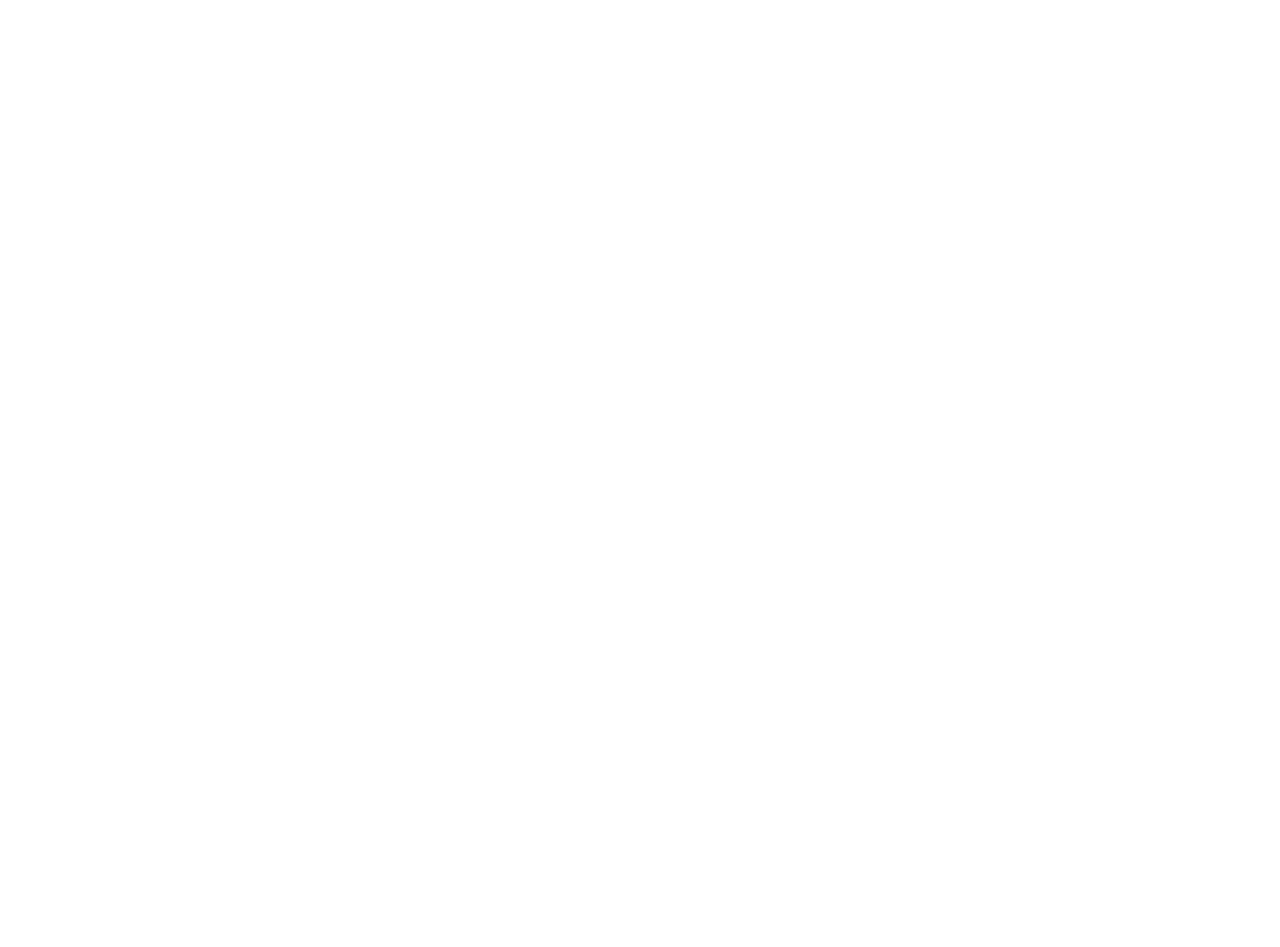
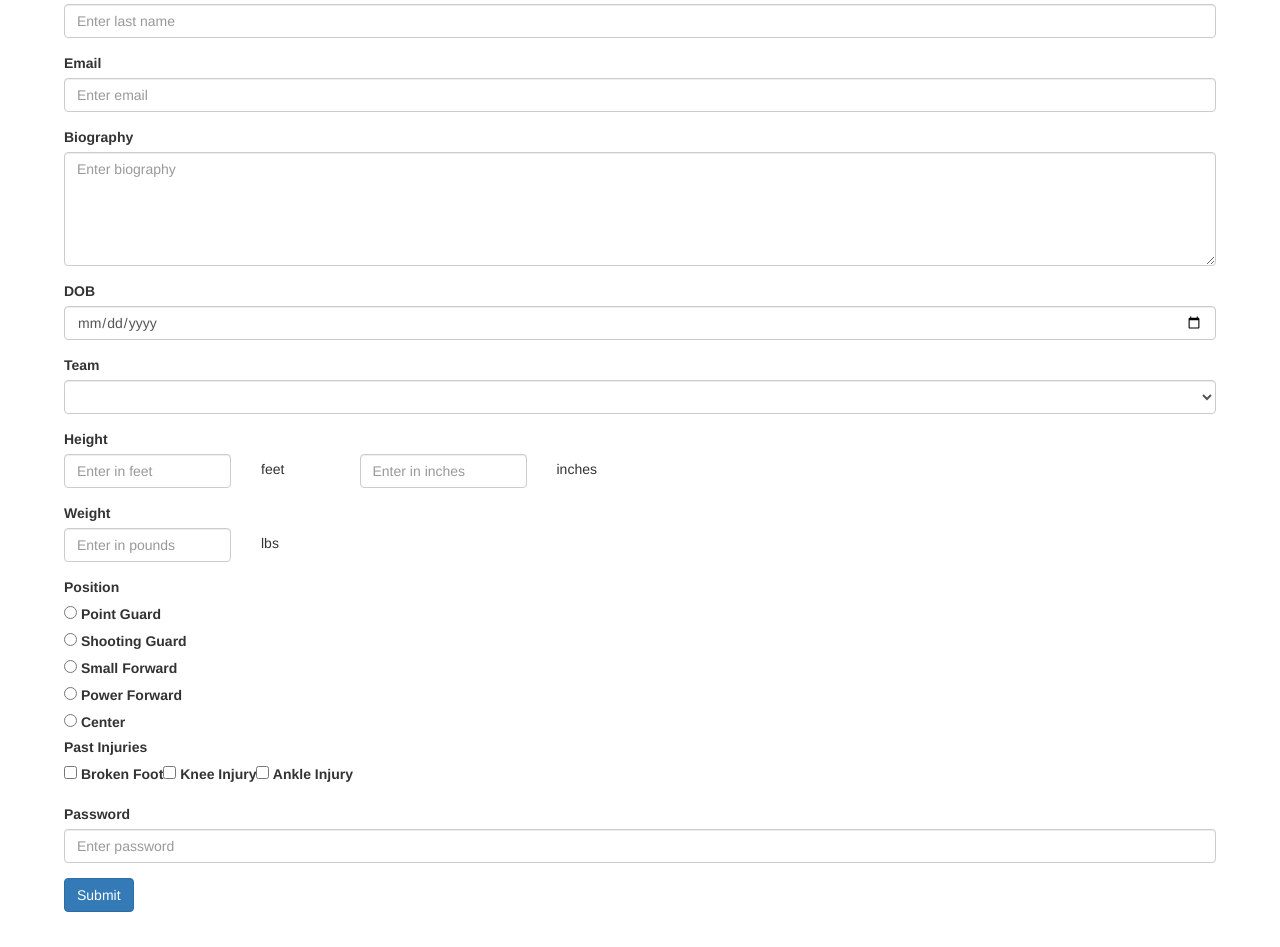
Before and after one commit to laurentiu-miu/angular2tutorial, an Angular app: page /register/player in a window 1280 px wide. Shown: the part 380-1327 px from the top of the page. Before the commit the page ends 800 px from the top, so only its background shows below. Built offline with nearby package versions, Linux system fonts and the light colour scheme.

Commit message:
Learn Angular 2 with Me (Part 10) - Registration Form Part 1 https://www.youtube.com/watch?v=ysEYpkQ-wbU

```diff
--- a/src/app/main-navigation/main-navigation.component.html
+++ b/src/app/main-navigation/main-navigation.component.html
@@ -9,5 +9,11 @@
     <li class="nav-item" [class.active]="isActive('/teams')">
       <a class="nav-link" routerLink="/teams">Teams</a>
     </li>
+    <li class="nav-item dropdown" [class.activ]="isActive('/register/player')">
+      <a class="nav-link dropdown-toggle" data-toggle="dropdown">Register</a>
+      <div class="dropdown-menu">
+        <a class="dropdown-item" routerLink="/register/player">Player</a>
+      </div>
+    </li>
   </ul>
 </nav>
--- a/src/app/players/players.module.ts
+++ b/src/app/players/players.module.ts
@@ -6,11 +6,12 @@
 import { PlayersRoutingModule } from './players.routing';
 import { SharedModule } from '../shared/shared.module';
 import { PlayersProfileComponent } from './players-profile/players-profile.component';
+import { RegistrationComponent } from './registration/registration.component';
 
 @NgModule(
   {
     imports: [ BrowserModule, FormsModule, PlayersRoutingModule, SharedModule ],
-    declarations: [ PlayerListComponent, PlayersProfileComponent ]
+    declarations: [ PlayerListComponent, PlayersProfileComponent, RegistrationComponent ]
   }
 )
 export class PlayerModule {}
--- /dev/null
+++ b/src/app/players/registration/position.ts
@@ -0,0 +1,7 @@
+export enum Position {
+  PointGuard = 0,
+  ShootingGuard = 1,
+  SmallForward = 2,
+  PowerForward = 3,
+  Center = 4
+};
--- /dev/null
+++ b/src/app/players/registration/registration.component.css
@@ -0,0 +1,3 @@
+.height-label, .weight-label {
+  padding-top: 5px;
+}
--- /dev/null
+++ b/src/app/players/registration/registration.component.html
@@ -0,0 +1,120 @@
+<h2>Register</h2>
+
+{{registrationViewModel.weight}} <br />
+{{registrationViewModel.position}} <br />
+{{registrationViewModel.injuries}} <br />
+{{registrationViewModel.password}} <br />
+
+<form>
+  <div class="form-group">
+    <label for="firstName">First Name</label>
+    <input type="text" class="form-control" id="firstName" name="firstName" [(ngModel)]="registrationViewModel.firstName" placeholder="Enter first name" />
+  </div>
+  <div class="form-group">
+    <label for="lastName">Last Name</label>
+    <input type="text" class="form-control" id="lastName" name="lastName" [(ngModel)]="registrationViewModel.lastName" placeholder="Enter last name" />
+  </div>
+  <div class="form-group">
+    <label for="email">Email</label>
+    <input type="email" class="form-control" id="email" name="email" [(ngModel)]="registrationViewModel.email" placeholder="Enter email" />
+  </div>
+  <div class="form-group">
+    <label for="biography">Biography</label>
+    <textarea class="form-control" id="biography" name="biography" [(ngModel)]="registrationViewModel.biography" rows="5" placeholder="Enter biography"></textarea>
+  </div>
+  <div class="form-group">
+    <label for="dob">DOB</label>
+    <input type="date" class="form-control" id="dob" name="dob" [(ngModel)]="registrationViewModel.dob" placeholder="Enter DOB" />
+  </div>
+  <div class="form-group">
+    <label for="teamId">Team</label>
+    <select id="teamId" name="teamId" class="form-control" [(ngModel)]="registrationViewModel.teamId">
+      <option>Please Select...</option>
+      <option value="1">Atlanta Hawks</option>
+      <option value="2">Boston Celtics</option>
+      <option value="3">Charlotte Hornets</option>
+      <option value="4">Chicago Bulls</option>
+      <option value="5">Cleveland Cavaliers</option>
+    </select>
+  </div>
+  <div class="form-group">
+    <label for="heightInFeet">Height</label>
+    <div class="row">
+      <div class="col-xs-4 col-sm-2">
+        <input type="number" class="form-control" id="heightInFeet"  name="heightInFeet" [(ngModel)]="registrationViewModel.heightInFeet" placeholder="Enter in feet" />
+      </div>
+      <div class="col-xs-1 height-label">feet</div>
+      <div class="col-xs-4 col-sm-2">
+        <input type="number" class="form-control" id="heightInInches" name="heightInInches" [(ngModel)]="registrationViewModel.heightInInches"  placeholder="Enter in inches" />
+      </div>
+      <div class="col-xs-1 height-label">inches</div>
+    </div>
+  </div>
+  <div class="form-group">
+    <label for="weight">Weight</label>
+    <div class="row">
+      <div class="col-xs-4 col-sm-2">
+        <input type="number" class="form-control" id="weight" name="weight" [(ngModel)]="registrationViewModel.weight" placeholder="Enter in pounds" />
+      </div>
+      <div class="col-xs-1 weight-label">lbs</div>
+    </div>
+  </div>
+  <div class="form-group">
+    <label for="pointGuard">Position</label>
+    <div>
+      <div class="form-check-inline">
+        <label class="form-check-label">
+          <input type="radio" class="form-check-input" name="position" id="pointGuard" [(ngModel)]="registrationViewModel.position" value="PointGuard" />
+          Point Guard
+        </label>
+      </div>
+      <div class="form-check-inline">
+        <label class="form-check-label">
+          <input type="radio" class="form-check-input" name="position" id="shootingGuard" [(ngModel)]="registrationViewModel.position" value="ShootingGuard" />
+          Shooting Guard
+        </label>
+      </div>
+      <div class="form-check-inline">
+        <label class="form-check-label">
+          <input type="radio" class="form-check-input" name="position" id="smallForward" [(ngModel)]="registrationViewModel.position" value="SmallForward" />
+          Small Forward
+        </label>
+      </div>
+      <div class="form-check-inline">
+        <label class="form-check-label">
+          <input type="radio" class="form-check-input" name="position" id="powerForward" [(ngModel)]="registrationViewModel.position" value="PowerForward" />
+          Power Forward
+        </label>
+      </div>
+      <div class="form-check-inline">
+        <label class="form-check-label">
+          <input type="radio" class="form-check-input" name="position" id="center" [(ngModel)]="registrationViewModel.position" value="Center" />
+          Center
+        </label>
+      </div>
+    </div>
+    <div class="form-group">
+      <label for="brokenFoot">Past Injuries</label>
+      <div>
+        <label class="form-check-inline">
+          <input type="checkbox" class="form-check-input" id="brokenFoot" name="brokenFoot" value="Broken Foot" (change)="addOrRemoveInjury($event.target.value)" />
+          Broken Foot
+        </label>
+        <label class="form-check-inline">
+          <input type="checkbox" class="form-check-input" id="kneeInjury" name="kneeInjury" value="Knee Injury" (change)="addOrRemoveInjury($event.target.value)" />
+          Knee Injury
+        </label>
+        <label class="form-check-inline">
+          <input type="checkbox" class="form-check-input" id="ankleInjury" name="ankleInjury" value="Ankle Injury" (change)="addOrRemoveInjury($event.target.value)" />
+          Ankle Injury
+        </label>
+      </div>
+    </div>
+    <div class="form-group">
+      <label for="password">Password</label>
+      <input type="password" class="form-control" id="password" name="password" [(ngModel)]="registrationViewModel.password" placeholder="Enter password" />
+    </div>
+
+    <button type="button" class="btn btn-default btn-primary">Submit</button>
+  </div>
+</form>
--- /dev/null
+++ b/src/app/players/registration/registration.component.ts
@@ -0,0 +1,29 @@
+import { Component } from '@angular/core';
+
+import { RegistrationViewModel } from './registrationViewModel';
+
+@Component({
+  selector: 'app-registration',
+  templateUrl: './registration.component.html',
+  styleUrls: ['./registration.component.css']
+})
+export class RegistrationComponent {
+  registrationViewModel: RegistrationViewModel;
+
+  constructor() {
+    this.registrationViewModel = new RegistrationViewModel();
+  }
+
+  addOrRemoveInjury(value: string) {
+    if ( this.confirmInjuryNotAlreadyChosen(value) ) {
+      this.registrationViewModel.injuries.push(value);
+    } else {
+      const index = this.registrationViewModel.injuries.indexOf(value);
+      this.registrationViewModel.injuries.splice(index);
+    }
+  }
+
+  private confirmInjuryNotAlreadyChosen(value: string): boolean {
+    return this.registrationViewModel.injuries.find(inj => inj.toLowerCase() === value.toLowerCase()) == null;
+  }
+}
--- /dev/null
+++ b/src/app/players/registration/registrationViewModel.ts
@@ -0,0 +1,20 @@
+import { Position } from './position';
+
+export class RegistrationViewModel {
+  firstName: string;
+  lastName: string;
+  email: string;
+  biography: string;
+  dob: Date;
+  teamIdJoined: number;
+  heightInFeet: number;
+  heightInInches: number;
+  weight: number;
+  injuries: string[];
+  position: Position;
+  password: string;
+
+  constructor() {
+    this.injuries = [];
+  }
+}
```
Also changed, not shown: src/app/players/players.routing.ts (+6 -1 lines), 1 other file (tests, documents, lock files or other folders).
